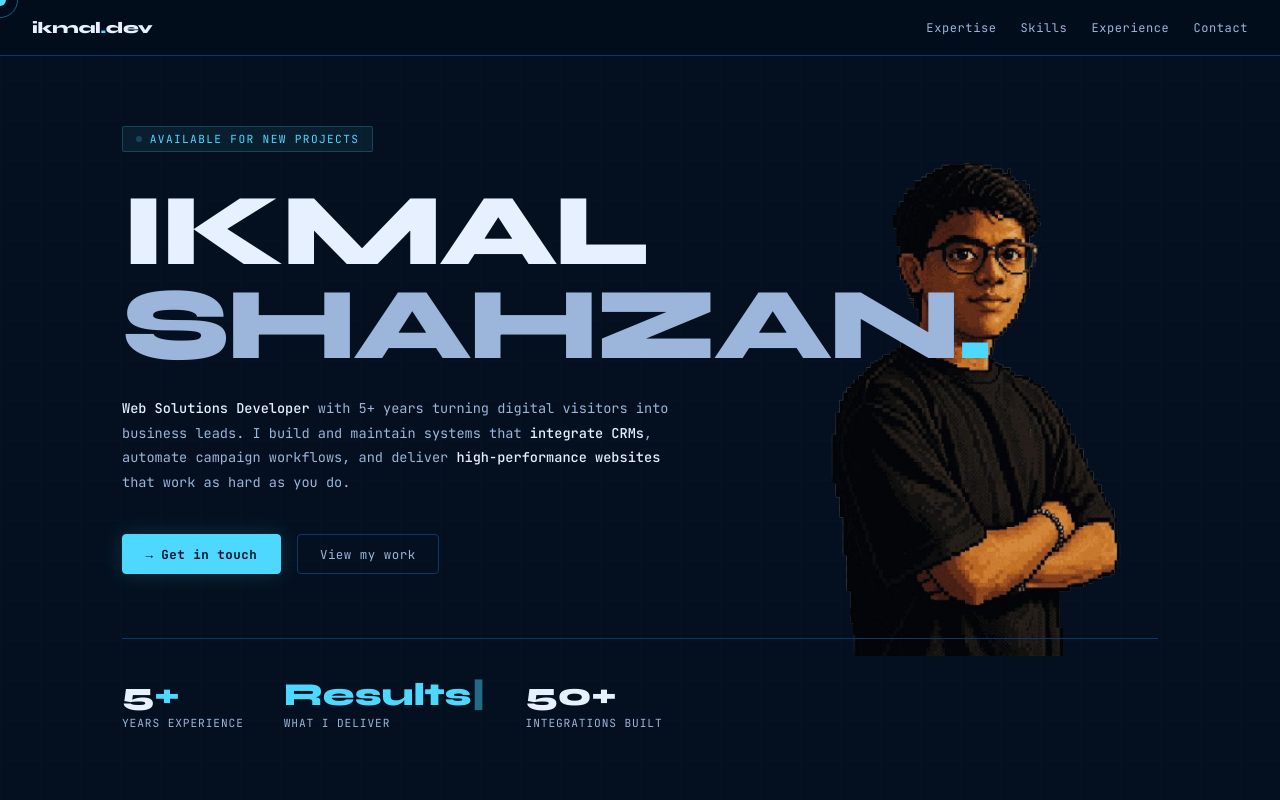
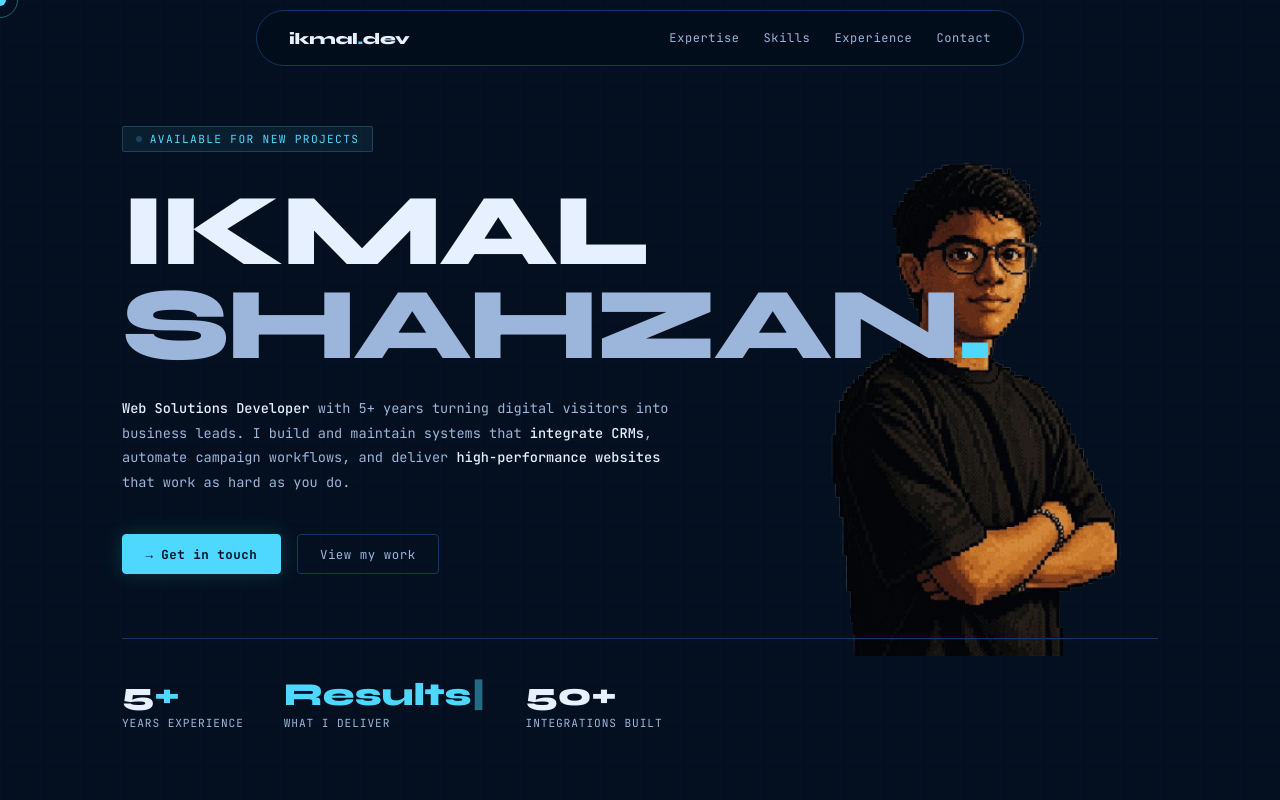
Before and after one commit to ikmalshahzan/personal-site, a React (Vite) app: page / in a window 1280 px wide. Shown: the top 800 px of the page. Built offline with nearby package versions, Linux system fonts and the light colour scheme.

Commit message:
update navbar

```diff
--- a/src/index.css
+++ b/src/index.css
@@ -74,7 +74,12 @@ body::before {
 
 nav {
   position: fixed;
-  top: 0;
+  top: 10px;
+    padding: 0px 20px;
+    border: 1px solid var(--border);
+    border-radius: 55px;
+    width: 60%;
+    margin: auto;
   left: 0;
   right: 0;
   z-index: 100;
@@ -85,7 +90,6 @@ nav {
   justify-content: space-between;
   background: rgba(2,14,28,0.92);
   backdrop-filter: blur(14px);
-  border-bottom: 1px solid var(--border);
 }
 
 .nav-logo {
```
